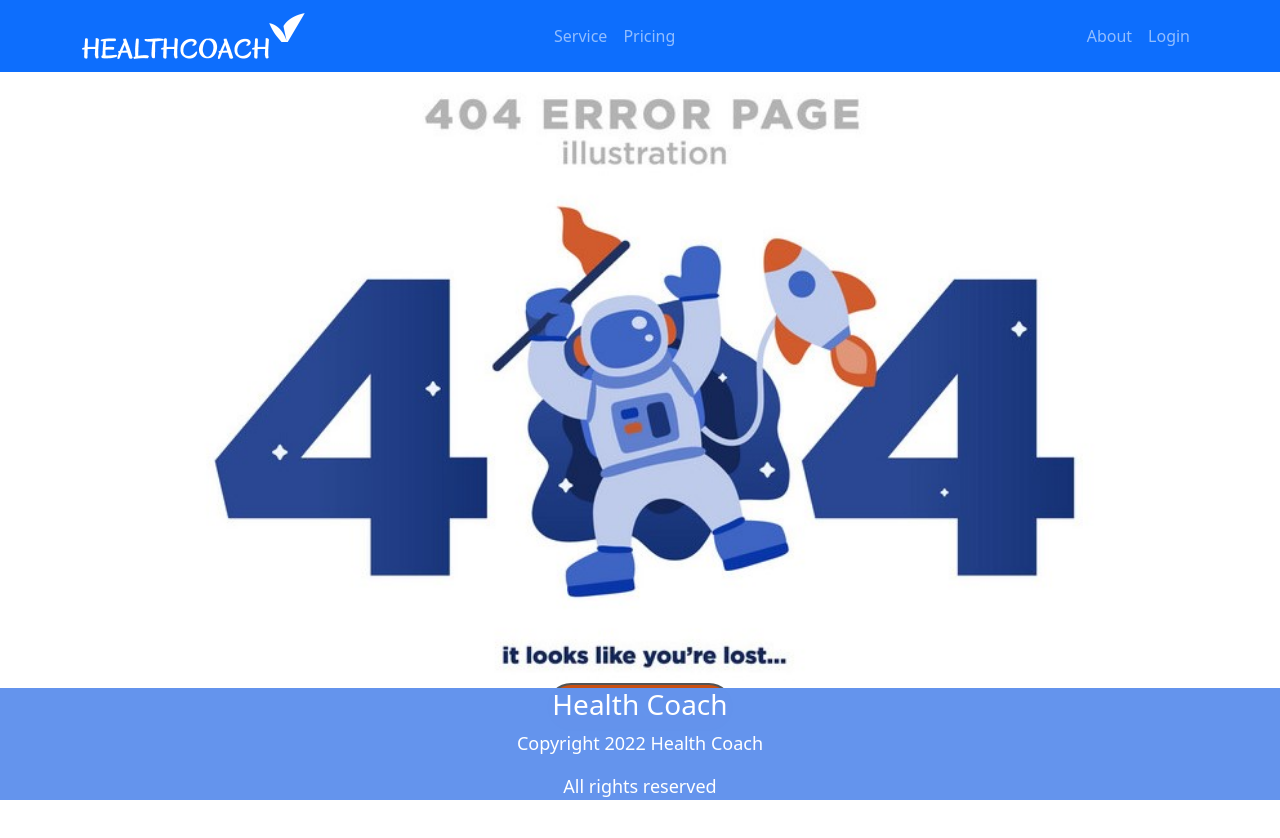
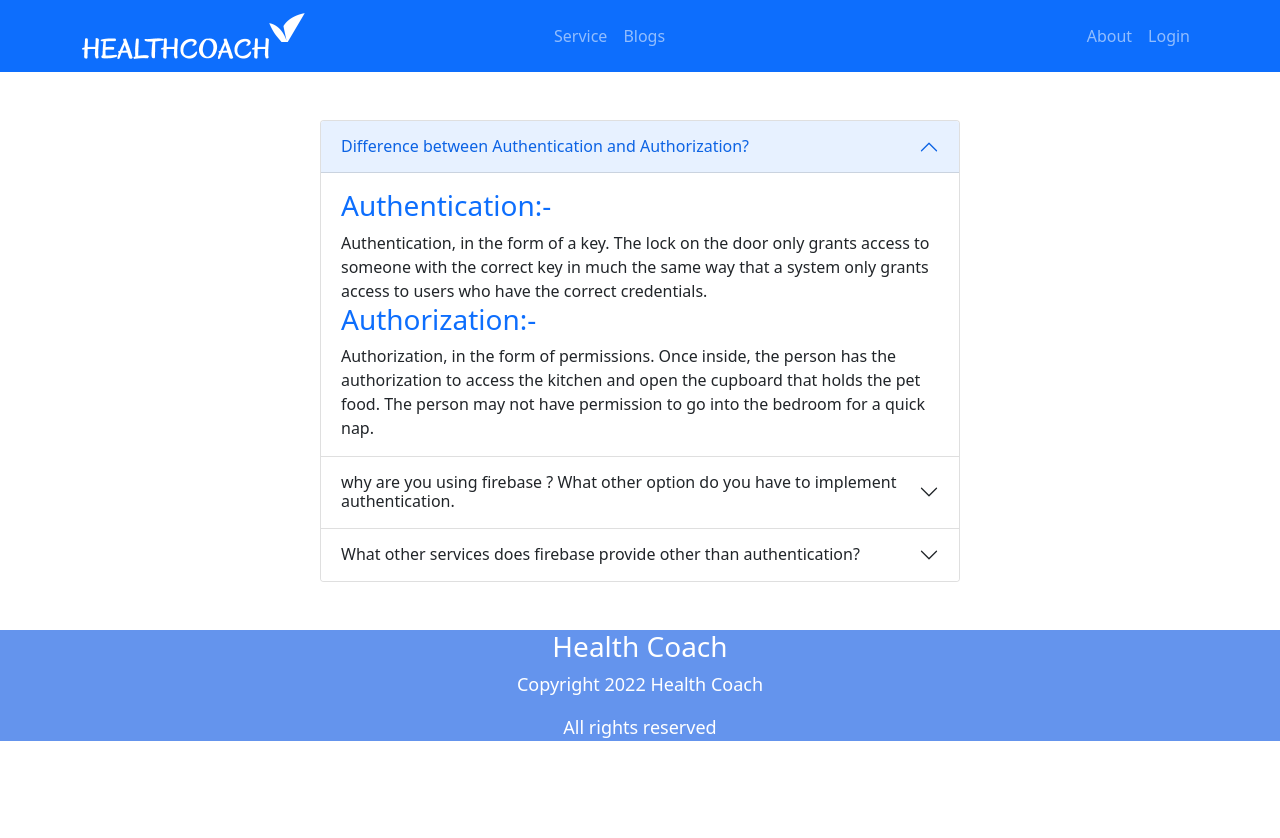
Before and after one commit to rana135/health-check, a React (Create React App) app: page /blogs in a window 1280 px wide. Shown: the top 838 px of the page. After the commit the page ends 800 px from the top, so only its background shows below. Built offline with nearby package versions, Linux system fonts and the light colour scheme.

Commit message:
accordion question part done

```diff
--- a/src/App.js
+++ b/src/App.js
@@ -7,6 +7,7 @@ import Header from './Shared/Header/Header';
 import Footer from './Shared/Footer/Footer';
 import Login from './Form/Login/Login';
 import About from './About/About';
+import Blogs from './Blogs/Blogs';
 
 function App() {
   return (
@@ -15,6 +16,7 @@ function App() {
        <Routes>
         <Route path="/" element={<Home />} />
         <Route path="/home" element={<Home />} />
+        <Route path="/blogs" element={<Blogs />} />
         <Route path="/login" element={<Login />} />
         <Route path="/about" element={<About/>} />
         <Route path="*" element={<NotFound />} />
--- /dev/null
+++ b/src/Blogs/Blogs.js
@@ -0,0 +1,43 @@
+import React from 'react';
+import { Accordion } from 'react-bootstrap';
+
+const Blogs = () => {
+    return (
+        <div className='mx-auto w-50 m-5'>
+            <Accordion defaultActiveKey="0">
+                <Accordion.Item eventKey="0">
+                    <Accordion.Header>Difference between Authentication and Authorization?</Accordion.Header>
+                    <Accordion.Body>
+                    <h3 className='text-primary'>Authentication:-</h3>
+                        Authentication, in the form of a key. The lock on the door only grants access to someone with the correct key in much the same way that a system only grants access to users who have the correct credentials.
+                        <h3 className='text-primary'>Authorization:-</h3>
+                        Authorization, in the form of permissions. Once inside, the person has the authorization to access the kitchen and open the cupboard that holds the pet food. The person may not have permission to go into the bedroom for a quick nap.
+                    </Accordion.Body>
+                </Accordion.Item>
+                <Accordion.Item eventKey="1">
+                    <Accordion.Header>why are you using firebase ? What other option do you have to implement authentication.</Accordion.Header>
+                    <Accordion.Body>
+                        <h3 className='text-primary'>Reason for use:-</h3>
+                        Firebase is used for many purposes that can help your apps to develop, grow and make it a quality app.
+                        <h3 className='text-primary'>Firebase Alternatives Options:-</h3>
+                        STYTCH, Ory, Supabase, Okta, PingIdentity, Keycloak, Frontegg, Authress, Auth0, Amazon Cognito, OneLogin etc.
+                    </Accordion.Body>
+                </Accordion.Item>
+                <Accordion.Item eventKey="2">
+                    <Accordion.Header>What other services does firebase provide other than authentication?</Accordion.Header>
+                    <Accordion.Body>
+                    <h3 className='text-primary'>There are many services which Firebase provides, Most useful of them are:-</h3>
+                        <li>Cloud Firestore</li>
+                        <li>Cloud Functions</li>
+                        <li>Hosting</li>
+                        <li>Cloud Storage</li>
+                        <li>Google Analytics</li>
+                        <li>Dynamic Links</li>
+                    </Accordion.Body>
+                </Accordion.Item>
+            </Accordion>
+        </div>
+    );
+};
+
+export default Blogs;
--- a/src/Shared/Header/Header.js
+++ b/src/Shared/Header/Header.js
@@ -5,7 +5,7 @@ import titleName from '../../images/logo_w (1).png'
 
 const Header = () => {
     return (
-        <Navbar collapseOnSelect expand="lg" sticky='top' bg="primary" variant="dark "  className=' d-flex align-items-center'>
+        <Navbar collapseOnSelect expand="lg" sticky='top' bg="primary" variant="dark "  className='d-flex align-items-center'>
             <Container>
                 <Navbar.Brand>
                     <Link to="/"><img className='w-50' src={titleName} alt="" /></Link>
@@ -14,7 +14,7 @@ const Header = () => {
                 <Navbar.Collapse id="responsive-navbar-nav">
                     <Nav className="me-auto">
                         <Nav.Link href="home#service">Service</Nav.Link>
-                        <Nav.Link href="#pricing">Pricing</Nav.Link>
+                        <Nav.Link as={Link} to="blogs">Blogs</Nav.Link>
                     </Nav>
                     <Nav>
                         <Nav.Link as={Link} to="about">About</Nav.Link>
```
